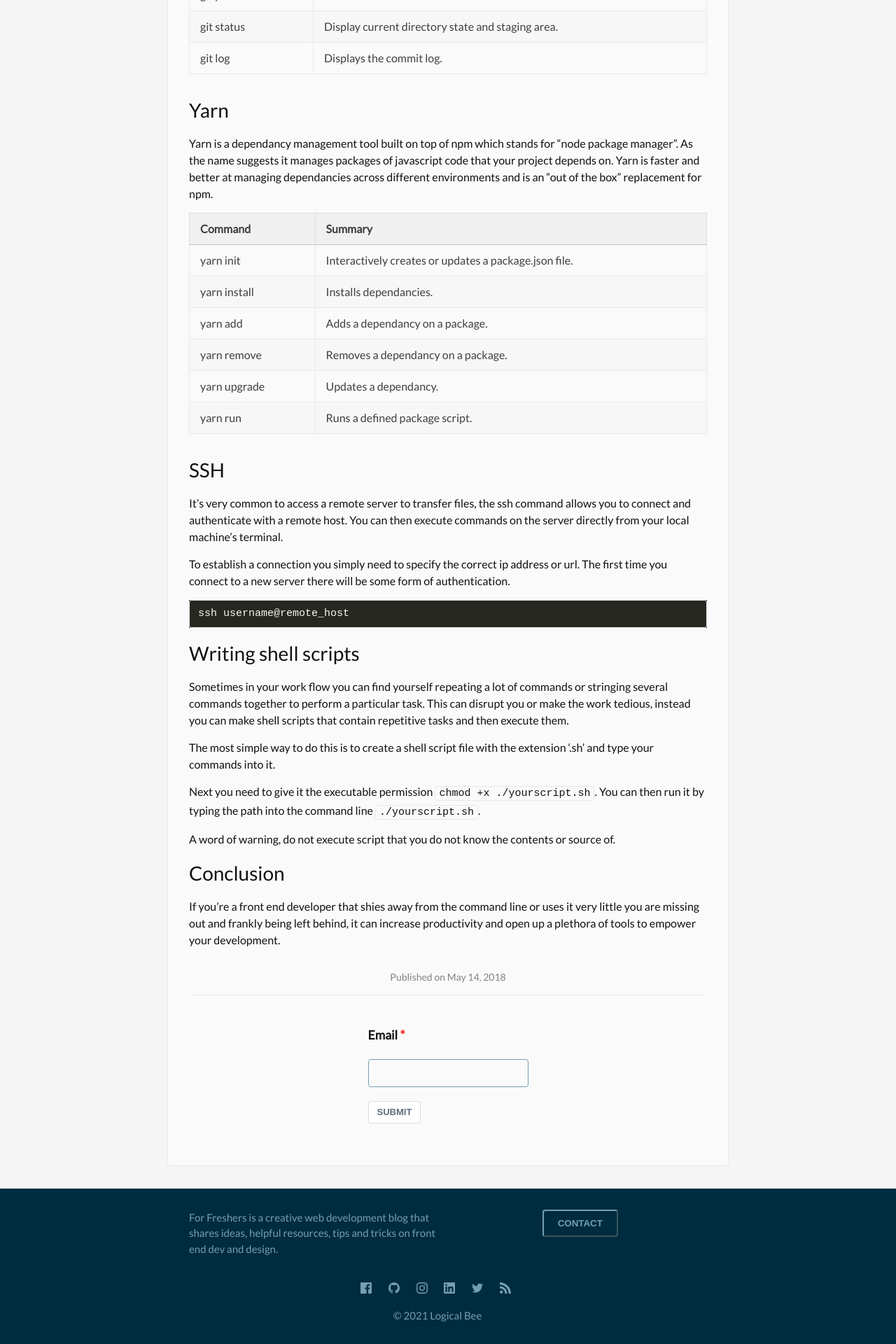
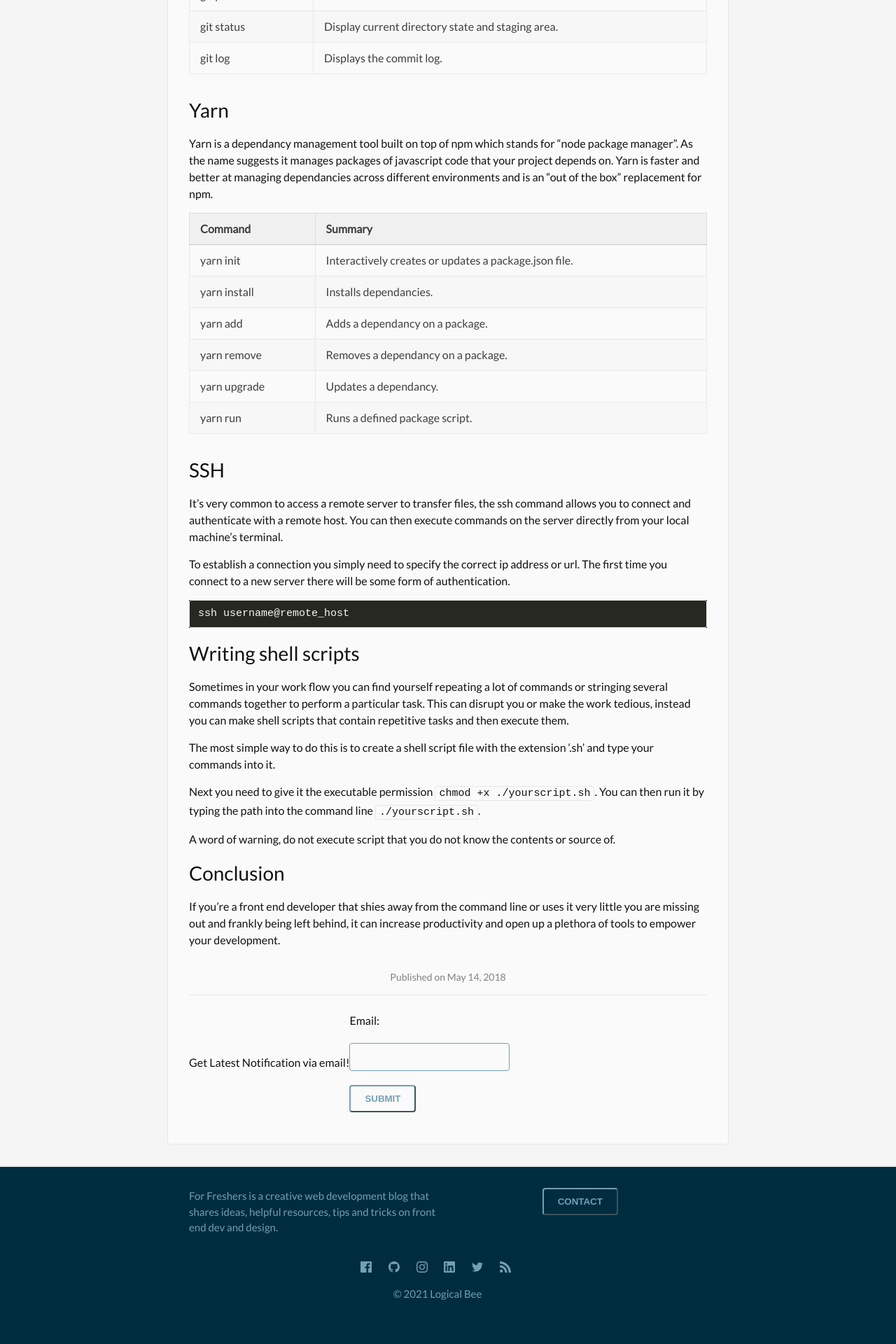
Before and after one commit to forfreshers/forfreshers.github.io, a Jekyll site: the page built from _posts/2018-05-14-10-things-a-front-end-developer-should-know-in-terminal.md, in a window 1280 px wide. Shown: the part 3412-5332 px from the top of the page at 70% size. Built offline with Jekyll 4.4.1, drawn with Linux system fonts in a browser that asks for light colours; after the commit the page ends 5302 px from its top, so only the background shows below that.

Commit message:
ssl added

```diff
--- a/_includes/author.html
+++ b/_includes/author.html
@@ -5,56 +5,16 @@
 
 	You can contact me at sushanth.uk@gmail.com,</p>
   </div> -->
-  <style type="text/css" scoped>
-    .mauticform_wrapper { max-width: 600px; margin: 10px auto; }
-    .mauticform-innerform {}
-    .mauticform-post-success {}
-    .mauticform-name { font-weight: bold; font-size: 1.5em; margin-bottom: 3px; }
-    .mauticform-description { margin-top: 2px; margin-bottom: 10px; }
-    .mauticform-error { margin-bottom: 10px; color: red; }
-    .mauticform-message { margin-bottom: 10px;color: green; }
-    .mauticform-row { display: block; margin-bottom: 20px; }
-    .mauticform-label { font-size: 1.1em; display: block; font-weight: bold; margin-bottom: 5px; }
-    .mauticform-row.mauticform-required .mauticform-label:after { color: #e32; content: " *"; display: inline; }
-    .mauticform-helpmessage { display: block; font-size: 0.9em; margin-bottom: 3px; }
-    .mauticform-errormsg { display: block; color: red; margin-top: 2px; }
-    .mauticform-selectbox, .mauticform-input, .mauticform-textarea { width: 100%; padding: 0.5em 0.5em; border: 1px solid #CCC; background: #fff; box-shadow: 0px 0px 0px #fff inset; border-radius: 4px; box-sizing: border-box; }
-    .mauticform-checkboxgrp-row {}
-    .mauticform-checkboxgrp-label { font-weight: normal; }
-    .mauticform-checkboxgrp-checkbox {}
-    .mauticform-radiogrp-row {}
-    .mauticform-radiogrp-label { font-weight: normal; }
-    .mauticform-radiogrp-radio {}
-    .mauticform-button-wrapper .mauticform-button.btn-default, .mauticform-pagebreak-wrapper .mauticform-pagebreak.btn-default { color: #5d6c7c;background-color: #ffffff;border-color: #dddddd;}
-    .mauticform-button-wrapper .mauticform-button, .mauticform-pagebreak-wrapper .mauticform-pagebreak { display: inline-block;margin-bottom: 0;font-weight: 600;text-align: center;vertical-align: middle;cursor: pointer;background-image: none;border: 1px solid transparent;white-space: nowrap;padding: 6px 12px;font-size: 13px;line-height: 1.3856;border-radius: 3px;-webkit-user-select: none;-moz-user-select: none;-ms-user-select: none;user-select: none;}
-    .mauticform-button-wrapper .mauticform-button.btn-default[disabled], .mauticform-pagebreak-wrapper .mauticform-pagebreak.btn-default[disabled] { background-color: #ffffff; border-color: #dddddd; opacity: 0.75; cursor: not-allowed; }
-    .mauticform-pagebreak-wrapper .mauticform-button-wrapper {  display: inline; }
-</style>
-<div id="mauticform_wrapper_subscribersform" class="mauticform_wrapper">
-    <form autocomplete="false" role="form" method="post" action="http://camp.forfreshers.in/form/submit?formId=1" id="mauticform_subscribersform" data-mautic-form="subscribersform" enctype="multipart/form-data">
-        <div class="mauticform-error" id="mauticform_subscribersform_error"></div>
-        <div class="mauticform-message" id="mauticform_subscribersform_message"></div>
-        <div class="mauticform-innerform">
-
-
-          <div class="mauticform-page-wrapper mauticform-page-1" data-mautic-form-page="1">
-
-            <div id="mauticform_subscribersform_email" data-validate="email" data-validation-type="email" class="mauticform-row mauticform-email mauticform-field-1 mauticform-required">
-                <label id="mauticform_label_subscribersform_email" for="mauticform_input_subscribersform_email" class="mauticform-label">Email</label>
-                <input id="mauticform_input_subscribersform_email" name="mauticform[email]" value="" class="mauticform-input" type="email">
-                <span class="mauticform-errormsg" style="display: none;">This is required.</span>
-            </div>
-
-            <div id="mauticform_subscribersform_submit" class="mauticform-row mauticform-button-wrapper mauticform-field-2">
-                <button type="submit" name="mauticform[submit]" id="mauticform_input_subscribersform_submit" value="" class="mauticform-button btn btn-default">Submit</button>
-            </div>
-            </div>
-        </div>
-
-        <input type="hidden" name="mauticform[formId]" id="mauticform_subscribersform_id" value="1">
-        <input type="hidden" name="mauticform[return]" id="mauticform_subscribersform_return" value="">
-        <input type="hidden" name="mauticform[formName]" id="mauticform_subscribersform_name" value="subscribersform">
-
-        </form>
+  <p>Get Latest Notification via email!</p>
+  <form id="my-form"
+  autocomplete="false" role="form" method="post" action="https://camp.forfreshers.in/form/submit?formId=1"
+>
+  <label>Email:</label>
+  <input type="email" name="mauticform[email]" value="" />
+  <button id="my-form-button" name="mauticform[submit]">Submit</button>
+  <p id="my-form-status"></p>
+  <input type="hidden" name="mauticform[formId]" id="mauticform_subscribersform_id" value="1">
+  <input type="hidden" name="mauticform[return]" id="mauticform_subscribersform_return" value="">
+  <input type="hidden" name="mauticform[formName]" id="mauticform_subscribersform_name" value="subscribersform">
+</form>
 </div>
-</div>
```
